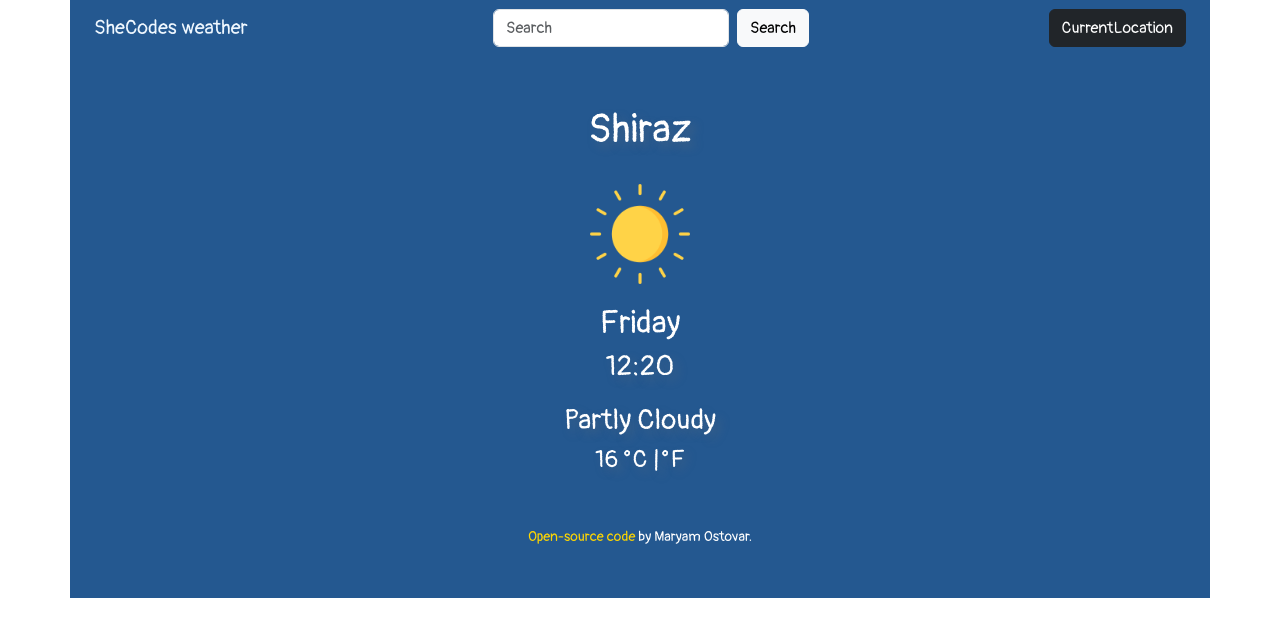
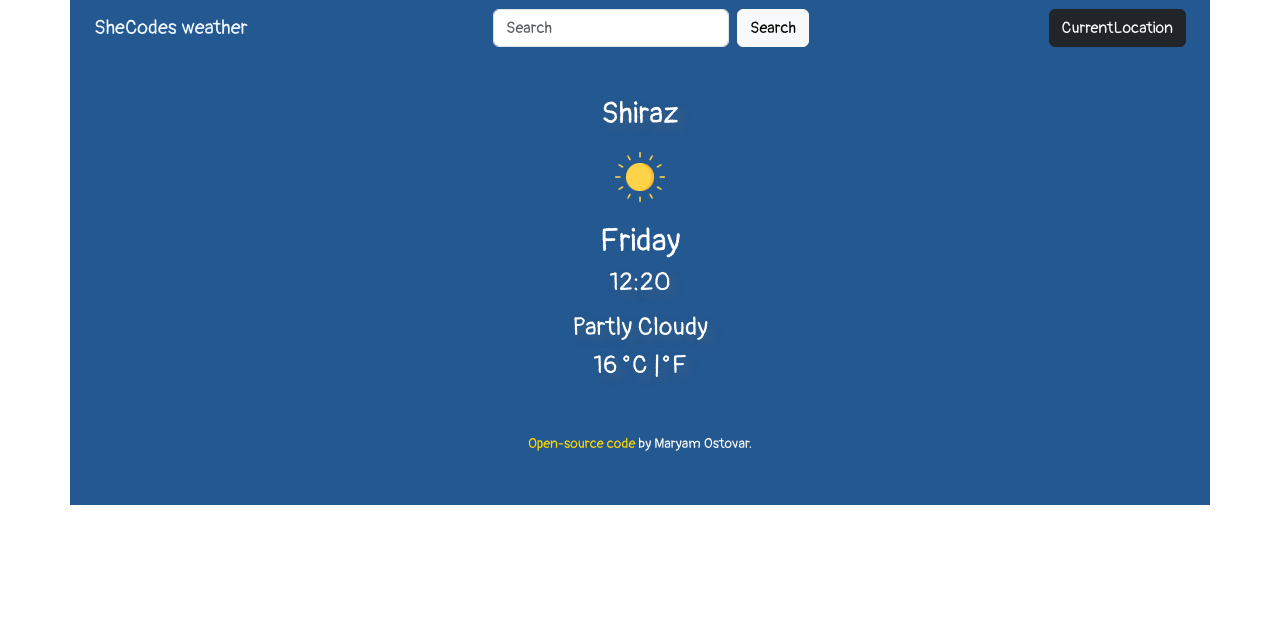
Before and after one commit to maryost1998/weather-app-project, a plain HTML site: page index.html in a window 1280 px wide. Drawn offline with nearby package versions, Linux system fonts and the light colour scheme.

Commit message:
change some margin size of the page

```diff
--- a/src/styles.css
+++ b/src/styles.css
@@ -9,17 +9,20 @@
 }
 
 h1 {
-  margin-top: 50px;
-  margin-bottom: 30px;
+  margin-top: 40px;
+  margin-bottom: 20px;
   text-shadow: 5px 5px 10px rgba(102, 111, 120, 0.4);
   font-family: "Pangolin", cursive;
+  font-size: 30px;
 }
 h3 {
-  margin-top: 20px;
+  font-size: 25px;
+  margin-top: 15px;
   text-shadow: 5px 5px 10px rgba(102, 111, 120, 0.4);
 }
 
 h4 {
+  font-size: 25px;
   margin-bottom: 20px;
   text-shadow: 5px 5px 10px rgba(102, 111, 120, 0.4);
 }
@@ -48,7 +51,7 @@ a {
 }
 .title-img {
   color: #fbe70e;
-  width: 100px;
+  width: 50px;
   margin-bottom: 20px;
 }
 
```
